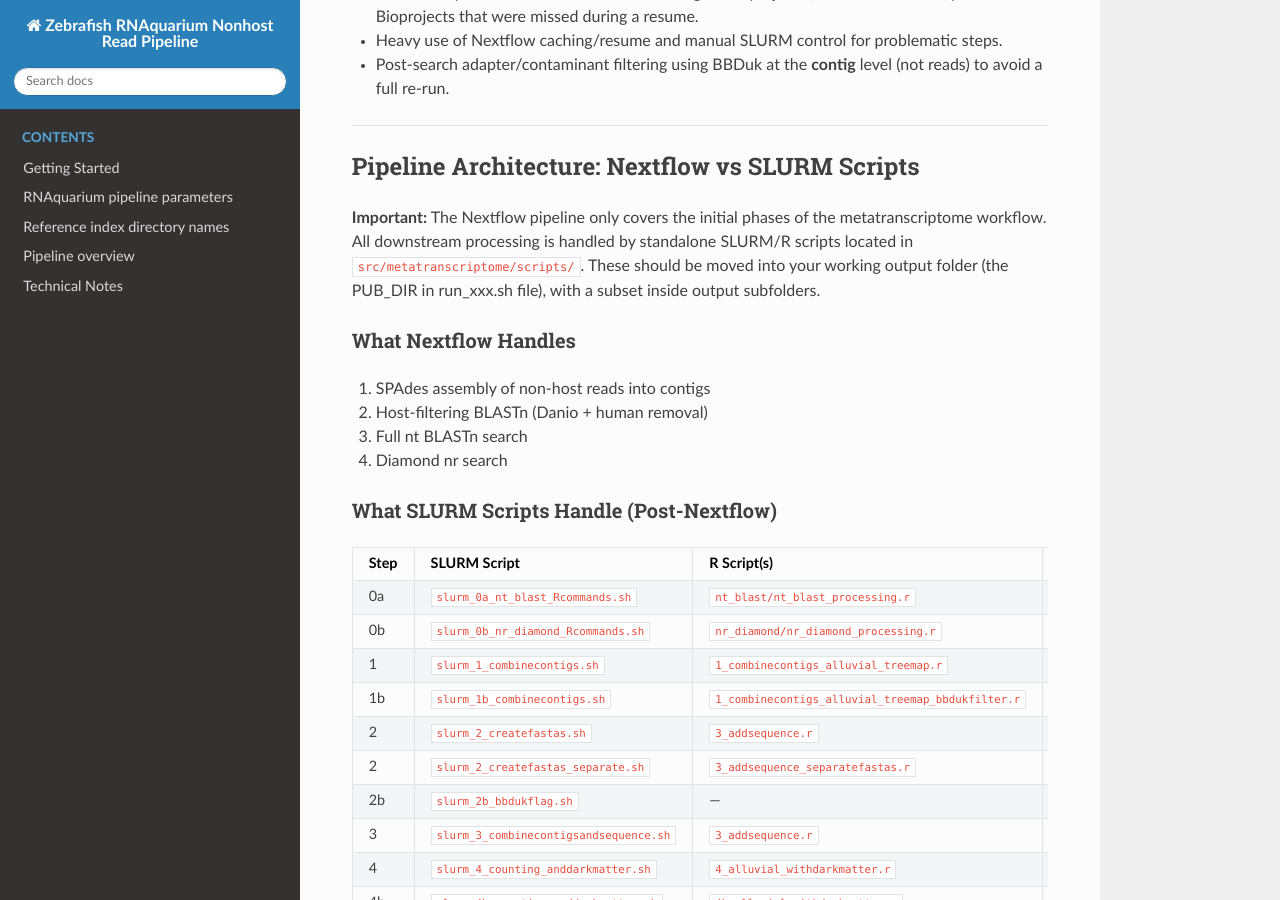
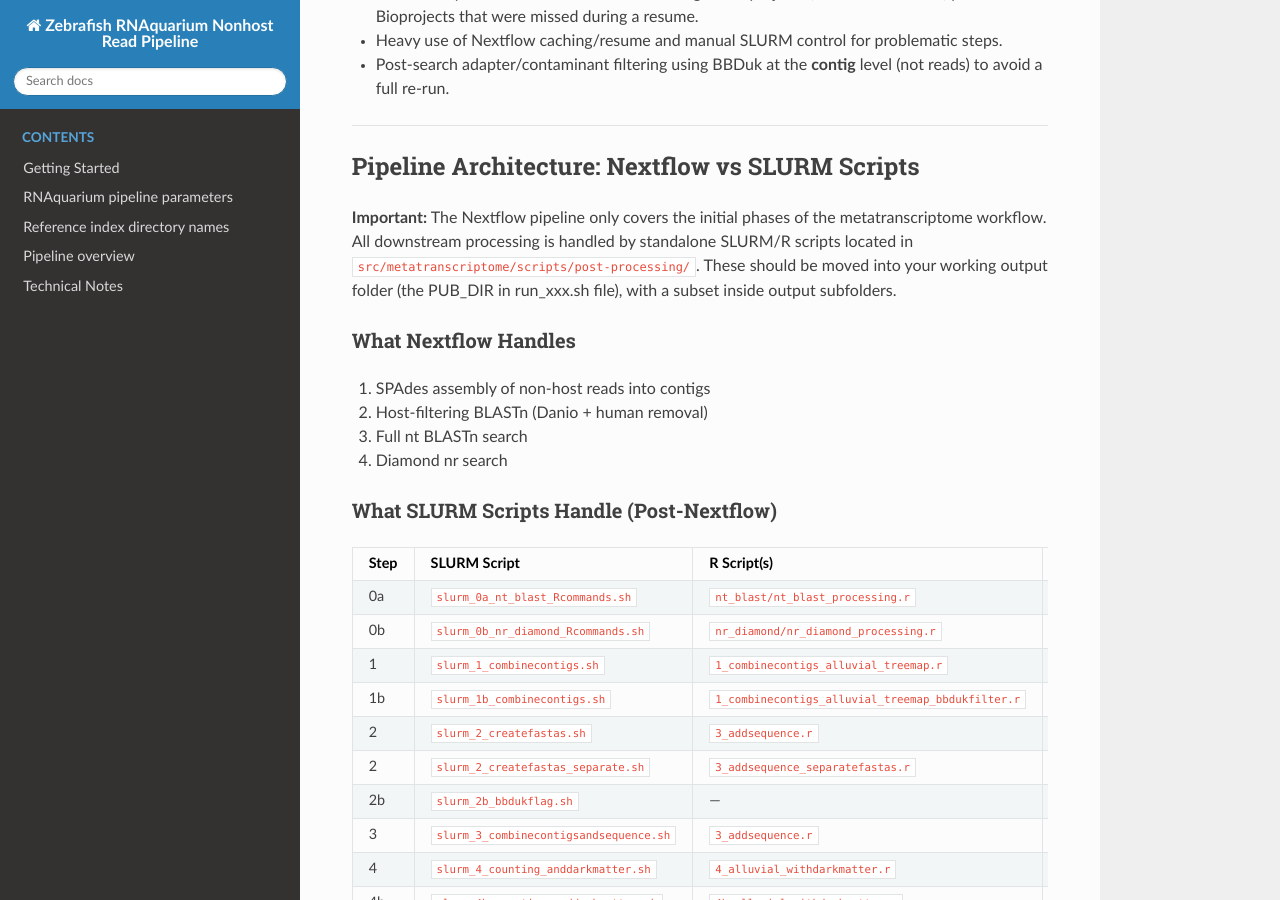
Before and after one commit to czbiohub-sf/RNAquarium, a Sphinx documentation site: the page built from docs/Metatranscriptome-Technical-Notes.md, in a window 1280 px wide and 900 px high, scrolled down 777 px. Built offline with Sphinx 7.4.7 and the Read the Docs theme 3.1.0, drawn with Linux system fonts in a browser that asks for light colours; some of the changed text lies outside the part shown.

Commit message:
Update Metatranscriptome-Technical-Notes.md
updating folder location of SLURM scripts

```diff
--- a/docs/Metatranscriptome-Technical-Notes.md
+++ b/docs/Metatranscriptome-Technical-Notes.md
@@ -28,7 +28,7 @@ Part II of the RNAquarium pipeline ("metatranscriptome") consumes **unmapped rea
 
 ## Pipeline Architecture: Nextflow vs SLURM Scripts
 
-**Important:** The Nextflow pipeline only covers the initial phases of the metatranscriptome workflow. All downstream processing is handled by standalone SLURM/R scripts located in `src/metatranscriptome/scripts/`. These should be moved into your working output folder (the PUB_DIR in run_xxx.sh file), with a subset inside output subfolders.
+**Important:** The Nextflow pipeline only covers the initial phases of the metatranscriptome workflow. All downstream processing is handled by standalone SLURM/R scripts located in `src/metatranscriptome/scripts/post-processing/`. These should be moved into your working output folder (the PUB_DIR in run_xxx.sh file), with a subset inside output subfolders.
 
 ### What Nextflow Handles
 
@@ -407,7 +407,7 @@ Based on logs, Diamond NR searches did **not** benefit noticeably from moving DB
 
 ## Post-Nextflow Processing
 
-Once the Nextflow runs are finished (up to full nt BLAST and Diamond), run the SLURM scripts currently in `src/metatranscriptome/scripts/` for post-processing.
+Once the Nextflow runs are finished (up to full nt BLAST and Diamond), run the SLURM scripts currently in `src/metatranscriptome/scripts/post-processing/` for post-processing.
 
 These should be moved into your working output folder (the PUB_DIR in run_xxx.sh file), with a subset inside output subfolders:
 
@@ -632,7 +632,7 @@ Virus steps then operate on this BBDuk-filtered non-host set.
 
 ## Pipeline Sequence Summary
 
-The SLURM scripts are currently located in `src/metatranscriptome/scripts/`, and should be moved into your working output folder (the PUB_DIR in run_xxx.sh file), with a subset inside output subfolders.
+The SLURM scripts are currently located in `src/metatranscriptome/scripts/post-processing/`, and should be moved into your working output folder (the PUB_DIR in run_xxx.sh file), with a subset inside output subfolders.
 
 ### With Post-Search BBDuk (Used for 75k Release)
 
```
